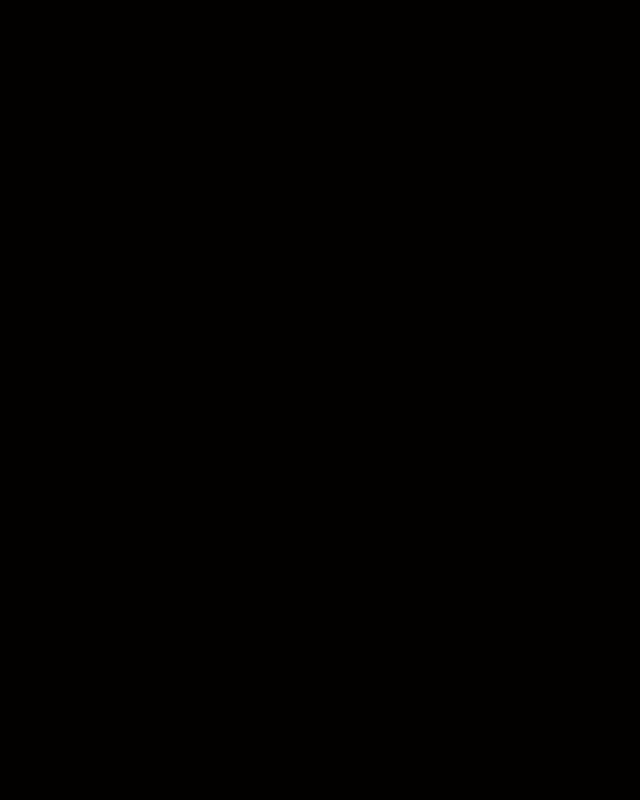
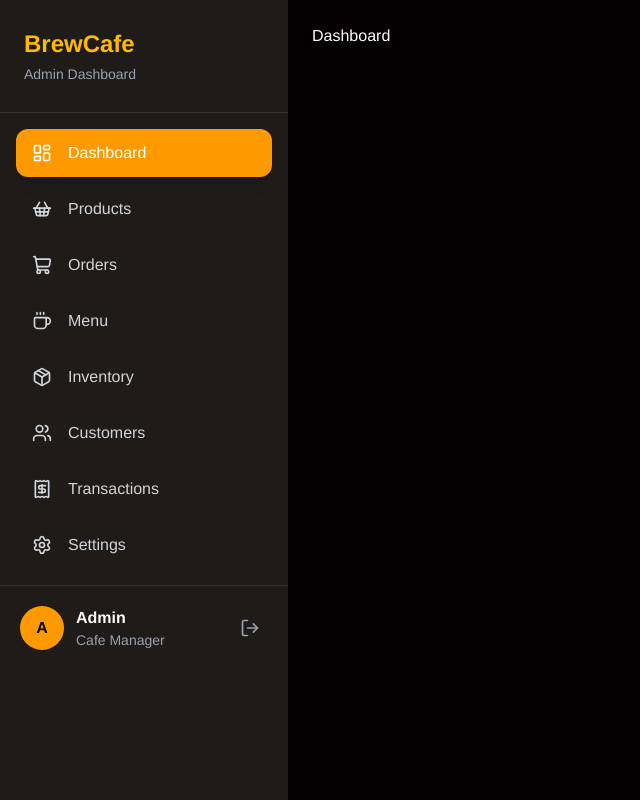
Before and after one commit to DeveloperWide/Cafe_Ordering_Platform, a React (Vite) app in the folder client/: page /admin in a window 1280 px wide. Before the commit this address had no page. Shown: the whole page, without its empty margins (0-640 px from the left). Built offline with nearby package versions, Linux system fonts and the light colour scheme.

Commit message:
create admin sidebar

```diff
--- a/client/src/App.tsx
+++ b/client/src/App.tsx
@@ -3,6 +3,10 @@
 import { Home, Main, Menu, Restaurants, TrackOrder } from "./pages/index.ts";
 import Signup from "./pages/auth/Signup.tsx";
 import Login from "./pages/auth/Login.tsx";
+import Admin from "./pages/admin/Admin.tsx";
+import Products from "./pages/admin/Products.tsx";
+import Orders from "./pages/admin/Orders.tsx";
+import Dashboard from "./pages/admin/Dashboard.tsx";
 
 function App() {
   return (
@@ -15,6 +19,11 @@
         <Route path="restaurants" element={<Restaurants />} />
         <Route path="track-order" element={<TrackOrder />} />
       </Route>
+      <Route path="/admin" element={<Admin />}>
+        <Route index element={<Dashboard />} />
+        <Route path="products" element={<Products />} />
+        <Route path="orders" element={<Orders />} />
+      </Route>
     </Routes>
   );
 }
--- /dev/null
+++ b/client/src/layouts/admin/Sidebar.tsx
@@ -0,0 +1,112 @@
+import {
+  Coffee,
+  LayoutDashboard,
+  Package,
+  Receipt,
+  Settings,
+  ShoppingCart,
+  Users,
+  LogOut,
+  ShoppingBasket,
+} from "lucide-react";
+import { NavLink } from "react-router";
+
+const sidebarLinks = [
+  {
+    title: "Dashboard",
+    icon: LayoutDashboard,
+    path: "/admin",
+  },
+  {
+    title: "Products",
+    icon: ShoppingBasket,
+    path: "/admin/products",
+  },
+  {
+    title: "Orders",
+    icon: ShoppingCart,
+    path: "/admin/orders",
+  },
+  {
+    title: "Menu",
+    icon: Coffee,
+    path: "/admin/menu",
+  },
+  {
+    title: "Inventory",
+    icon: Package,
+    path: "/admin/inventory",
+  },
+  {
+    title: "Customers",
+    icon: Users,
+    path: "/admin/customers",
+  },
+  {
+    title: "Transactions",
+    icon: Receipt,
+    path: "/admin/transactions",
+  },
+  {
+    title: "Settings",
+    icon: Settings,
+    path: "/admin/settings",
+  },
+];
+
+const Sidebar = () => {
+  return (
+    <aside className="fixed left-0 top-0 h-screen w-72 bg-[#1E1B18]">
+      {/* Logo */}
+      <div className="border-b border-white/10 px-6 py-7">
+        <h1 className="text-2xl font-bold text-amber-400">BrewCafe</h1>
+
+        <p className="mt-1 text-sm text-gray-400">Admin Dashboard</p>
+      </div>
+
+      {/* Navigation */}
+      <nav className="flex-1 space-y-2 p-4">
+        {sidebarLinks.map(({ title, icon: Icon, path }) => (
+          <NavLink
+            key={title}
+            to={path}
+            end={path === "/admin"}
+            className={({ isActive }) =>
+              `flex items-center gap-4 rounded-xl px-4 py-3 transition-all duration-200
+              ${
+                isActive
+                  ? "bg-amber-500 text-white shadow-lg"
+                  : "text-gray-300 hover:bg-[#322D29] hover:text-white hover:translate-x-1"
+              }`
+            }
+          >
+            <Icon size={20} />
+
+            <span className="font-medium">{title}</span>
+          </NavLink>
+        ))}
+      </nav>
+
+      {/* User Section */}
+      <div className="border-t border-white/10 p-5">
+        <div className="flex items-center gap-3">
+          <div className="flex h-11 w-11 items-center justify-center rounded-full bg-amber-500 font-bold text-black">
+            A
+          </div>
+
+          <div className="flex-1">
+            <h4 className="font-semibold">Admin</h4>
+
+            <p className="text-sm text-gray-400">Cafe Manager</p>
+          </div>
+
+          <button className="rounded-lg p-2 text-gray-400 transition hover:bg-[#322D29] hover:text-red-400">
+            <LogOut size={20} />
+          </button>
+        </div>
+      </div>
+    </aside>
+  );
+};
+
+export default Sidebar;
--- /dev/null
+++ b/client/src/pages/admin/Admin.tsx
@@ -0,0 +1,15 @@
+import { Outlet } from "react-router";
+import Sidebar from "../../layouts/admin/Sidebar";
+
+const Admin = () => {
+  return (
+    <div>
+      <Sidebar />
+      <div className="ml-72 p-6">
+        <Outlet />
+      </div>
+    </div>
+  );
+};
+
+export default Admin;
--- /dev/null
+++ b/client/src/pages/admin/Dashboard.tsx
@@ -0,0 +1,5 @@
+const Dashboard = () => {
+  return <div>Dashboard</div>;
+};
+
+export default Dashboard;
--- /dev/null
+++ b/client/src/pages/admin/Orders.tsx
@@ -0,0 +1,5 @@
+const Orders = () => {
+  return <div>Orders</div>;
+};
+
+export default Orders;
--- /dev/null
+++ b/client/src/pages/admin/Products.tsx
@@ -0,0 +1,5 @@
+const Products = () => {
+  return <div>Products</div>;
+};
+
+export default Products;
```
